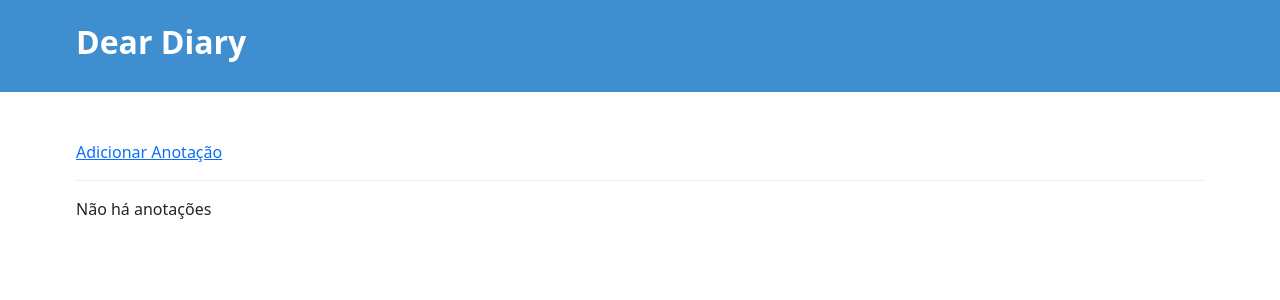
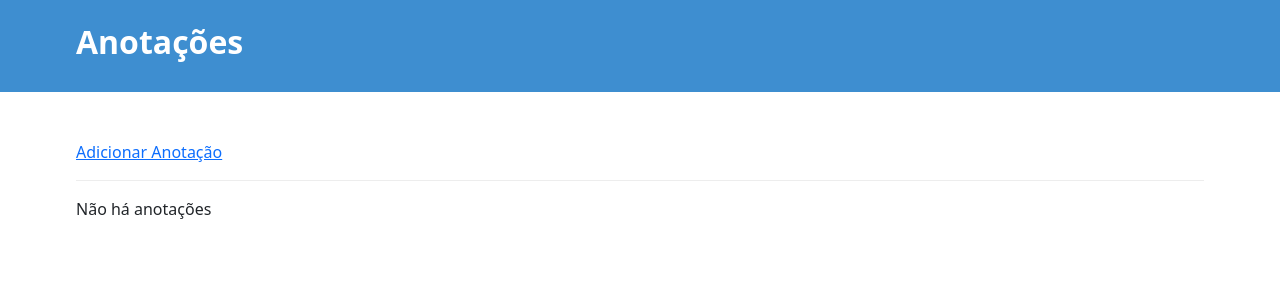
Before and after one commit to josevictorp81/Diario, a Django app: page / in a window 1280 px wide. Shown: the top 300 px of the page. Run offline with Django 3.2, Linux system fonts and the light colour scheme; data that the repository does not hold is empty; some libraries are stand-ins or nearby versions.

Commit message:
alterando template base

```diff
--- a/diary/core/templates/base.html
+++ b/diary/core/templates/base.html
@@ -4,7 +4,7 @@
     <meta charset="UTF-8">
     <meta name="viewport" content="width=device-width, initial-scale=1.0">
     <meta http-equiv="X-UA-Compatible" content="ie=edge">
-    <title>Dear Diary</title>
+    <title>Anotações</title>
     <link rel="stylesheet" href="https://cdnjs.cloudflare.com/ajax/libs/bulma/0.6.2/css/bulma.min.css" />
     <link href="https://cdn.jsdelivr.net/npm/bootstrap@5.0.0-beta2/dist/css/bootstrap.min.css" rel="stylesheet" integrity="sha384-BmbxuPwQa2lc/FVzBcNJ7UAyJxM6wuqIj61tLrc4wSX0szH/Ev+nYRRuWlolflfl" crossorigin="anonymous">
 </head>
@@ -13,7 +13,7 @@
         <div class="hero-body">
             <div class="container">
                 <h1 class="title">
-                    Dear Diary
+                    Anotações
                 </h1>
             </div>
         </div>
```
